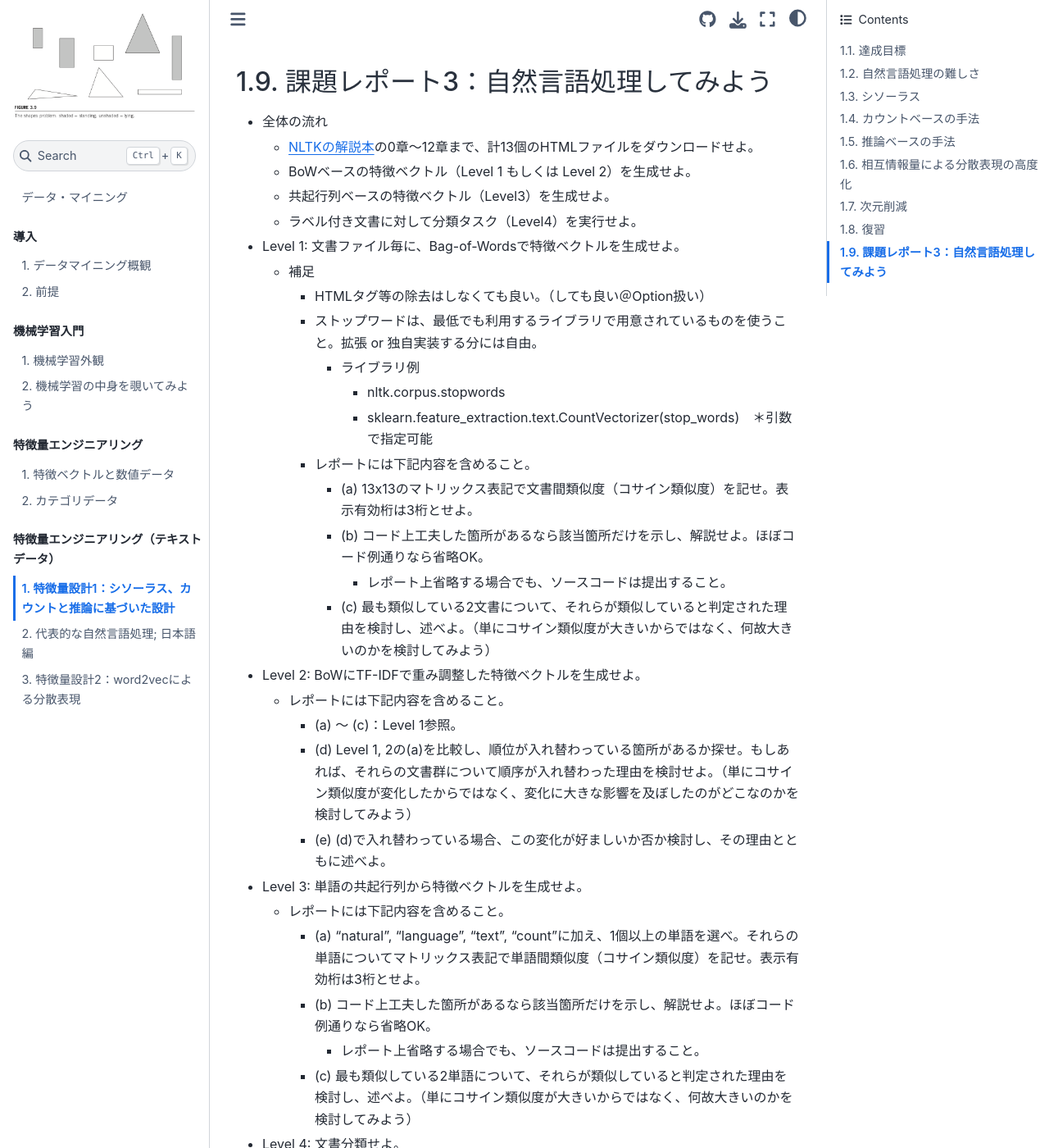
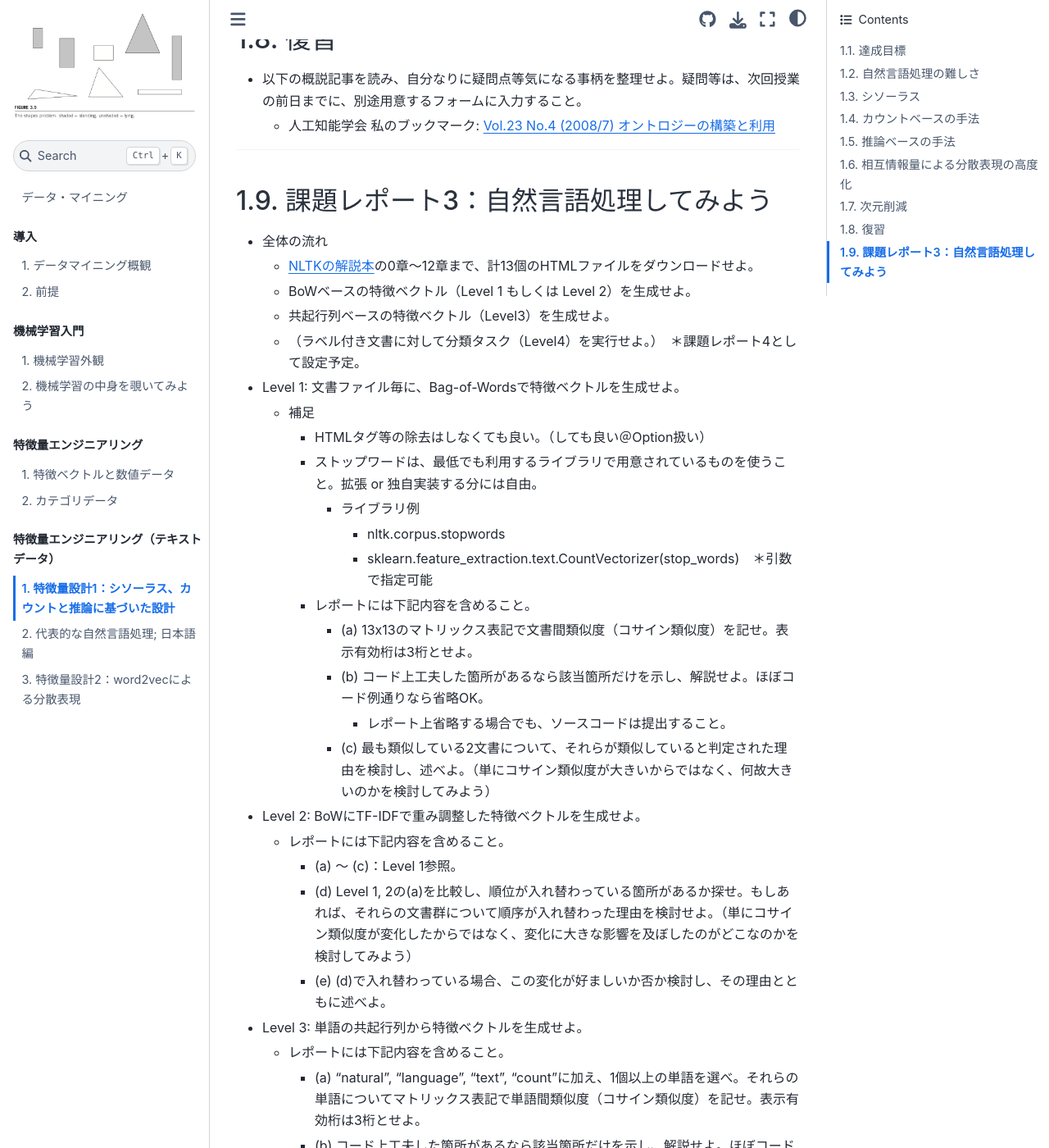
Before and after one commit to naltoma/datamining_intro2021, a Jupyter Book: the page built from 4-nlp/nlp1.md, in a window 1280 px wide and 1400 px high, scrolled down 13173 px. Shown: the whole window at 82% size. Built offline with Jupyter Book 1.0.4 settings and Sphinx 7.4.7 and the Sphinx Book theme 1.1.4, drawn with Linux system fonts in a browser that asks for light colours; pages that are not in the unit, such as notebooks, are missing from menus; some of the changed text lies outside the part shown.

Commit message:
modify figure, report 4, no-exec for ipnb

```diff
--- a/4-nlp/nlp1.md
+++ b/4-nlp/nlp1.md
@@ -47,7 +47,7 @@
     - [コーパスを利用した言葉の意味・用法の変化の研究 ―「敷居が高い」を例に―](https://www.ninjal.ac.jp/event/specialists/project-meeting/files/JCLWorkshop_no4_papers/JCLWorkshop_No4_01.pdf)
     - [「変わりゆく日本語の実態」調査結果 発表](https://www.atok.com/camp/30th/kodawari/)
   - 4の関係について。
-    - ![./figs/parse-tree.svg]
+    - ![ネットワーク構造の例](./figs/parse-tree.svg)
 - この難しさにどう取り組むか？
   - 「単語の意味」を表現するためのアプローチ
     - シソーラスによる手法
@@ -301,7 +301,7 @@
   - [NLTKの解説本](https://www.nltk.org/book/)の0章〜12章まで、計13個のHTMLファイルをダウンロードせよ。
   - BoWベースの特徴ベクトル（Level 1 もしくは Level 2）を生成せよ。
   - 共起行列ベースの特徴ベクトル（Level3）を生成せよ。
-  - ラベル付き文書に対して分類タスク（Level4）を実行せよ。
+  - （ラベル付き文書に対して分類タスク（Level4）を実行せよ。）　＊課題レポート4として設定予定。
 - Level 1: 文書ファイル毎に、Bag-of-Wordsで特徴ベクトルを生成せよ。
   - 補足
     - HTMLタグ等の除去はしなくても良い。（しても良い＠Option扱い）
@@ -325,6 +325,10 @@
     - (b) コード上工夫した箇所があるなら該当箇所だけを示し、解説せよ。ほぼコード例通りなら省略OK。
       - レポート上省略する場合でも、ソースコードは提出すること。
     - (c) 最も類似している2単語について、それらが類似していると判定された理由を検討し、述べよ。（単にコサイン類似度が大きいからではなく、何故大きいのかを検討してみよう）
+
+---
+以下は課題レポート4として設定予定。
+
 - Level 4: 文書分類せよ。
   - 教師あり学習用にラベル付けされたテキスト文書を準備し、BoW（もしくはBoW+TFIDF）, 共起行列に基づいた特徴ベクトルを用いて分類学習をしてみよう。
     - テキスト文書は任意で構わない。思いつかない場合には、[sklearn.datasets.fetch_20newsgroups](https://scikit-learn.org/0.19/datasets/twenty_newsgroups.html)を利用しよう。なお、全文書を用いなくても良いが、最低限3カテゴリ選択し、カテゴリ毎に100文書以上サンプルを用意すること。
--- a/_config.yml
+++ b/_config.yml
@@ -23,3 +23,6 @@
 sphinx:
     config:
         html_extra_path: ['assets']
+
+execute:
+    execute_notebooks: 'off'
```
